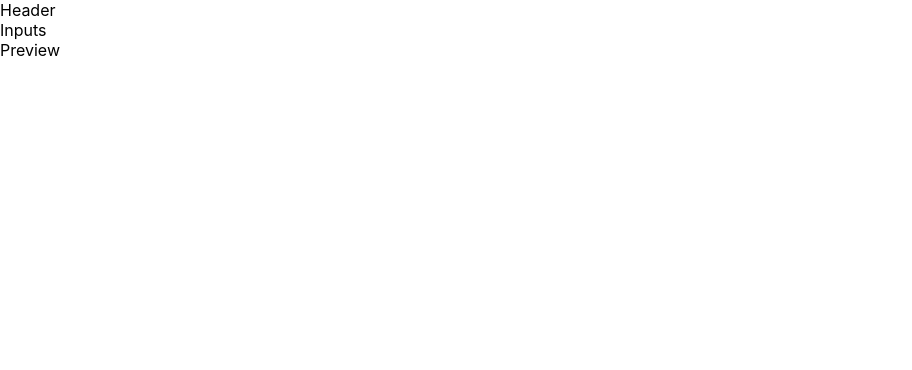
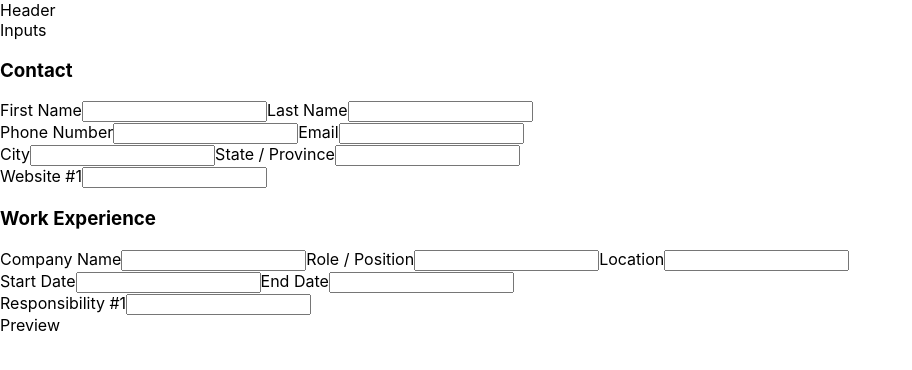
Before and after one commit to JacobGiordano/cv-app, a React (Create React App) app: page / in a window 1280 px wide. Shown: the top 370 px of the page, without its empty margins (0-912 px from the left). Built offline with nearby package versions, Linux system fonts and the light colour scheme.

Commit message:
Add Contact, Profile & Work Experience Components

```diff
--- /dev/null
+++ b/src/components/Contact/Contact.js
@@ -0,0 +1,71 @@
+import React, { Component } from 'react';
+import uniqid from "uniqid";
+
+class Contact extends Component {
+  constructor(props) {
+    super(props)
+
+    this.state ={
+      first_name: "",
+      last_name: "",
+      phone: "",
+      email: "",
+      location: "",
+      city: "",
+      state_province: "",
+      websites: [
+        {
+          id: uniqid(),
+          site: ""
+        }
+      ],
+    }
+  }
+  render() {
+    const sectionId = uniqid();
+    let websitesArray = [];
+    this.state.websites.map((website, i) => {
+      let labelText = `Website #${i + 1}`;
+      return websitesArray.push(
+        <div key={uniqid()}>
+          <label
+            htmlFor={`website_${sectionId}_${i}`}
+          >{labelText}</label>
+          <input
+            type="text"
+            id={`website_${sectionId}_${i}`}
+            // value={website.site}
+          />
+        </div>
+      )
+    })
+    return (
+      <>
+        <h3>Contact</h3>
+        <div>
+          <label htmlFor={`first_name_${sectionId}`}>First Name</label>
+          <input type="text" id={`first_name_${sectionId}`} />
+          <label htmlFor={`last_name_${sectionId}`}>Last Name</label>
+          <input type="text" id={`last_name_${sectionId}`} />
+        </div>
+        <div>
+          <label htmlFor={`phone_${sectionId}`}>Phone Number</label>
+          <input type="tel" id={`phone_${sectionId}`} />
+          <label htmlFor={`email_${sectionId}`}>Email</label>
+          <input type="email" id={`email_${sectionId}`} />
+        </div>
+        <div>
+          <label htmlFor={`city_${sectionId}`}>City</label>
+          <input type="text" id={`city_${sectionId}`} />
+          <label htmlFor={`state_province${sectionId}`}>State / Province</label>
+          <input type="text" id={`state_province${sectionId}`} />
+        </div>
+        <div>
+          {websitesArray}
+        </div>
+      </>
+    )
+  }
+}
+
+export default Contact
--- a/src/components/Inputs/Inputs.js
+++ b/src/components/Inputs/Inputs.js
@@ -1,5 +1,7 @@
 import React, { Component } from "react";
-import "../Inputs/Inputs.css"
+import Contact from "../Contact/Contact";
+import Profile from "../Profile/Profile";
+import WorkExperience from "../WorkExperience/WorkExperience";
 
 class Inputs extends Component {
   constructor(props) {
@@ -10,7 +12,14 @@ class Inputs extends Component {
     }
   }
   render() {
-    return <div>Inputs</div>
+    return (
+      <div className="inputs">
+        <div>Inputs</div>
+        <Profile></Profile>
+        <Contact></Contact>
+        <WorkExperience></WorkExperience>
+      </div>
+    )
   }
 }
 
--- /dev/null
+++ b/src/components/Profile/Profile.js
@@ -0,0 +1,24 @@
+import React, { Component } from 'react';
+import uniqid from "uniqid";
+
+class Profile extends Component {
+  constructor(props) {
+    super(props)
+
+    this.state = {
+      profile_text: ""
+    }
+  }
+  render() {
+    const sectionId = uniqid();
+    return (
+      this.state.profile_text && <>
+        <h3>Profile</h3>
+        <label htmlFor={`profile${sectionId}`}>Profile (optional)</label>
+        <textarea id={`profile${sectionId}`}></textarea>
+      </>
+    );
+  }
+}
+
+export default Profile;
--- /dev/null
+++ b/src/components/WorkExperience/WorkExperience.js
@@ -0,0 +1,64 @@
+import React, { Component } from 'react';
+import uniqid from "uniqid";
+
+class WorkExperience extends Component {
+  constructor(props) {
+    super(props)
+
+    this.state = {
+      id: uniqid(),
+      company: "",
+      role_position: "",
+      location: "",
+      start_date: "",
+      end_date: "",
+      responsibilities: [
+        {
+          id: uniqid(),
+          responsibility: ""
+        }
+      ]
+    }
+  }
+  render() {
+    const sectionId = uniqid();
+    let responsibilitiesArray = [];
+    this.state.responsibilities.map((resp, i) => {
+      let labelText = `Responsibility #${i + 1}`;
+      return responsibilitiesArray.push(
+        <div key={uniqid()}>
+          <label
+            htmlFor={`responsibility_${sectionId}_${i}`}
+          >{labelText}</label>
+          <input
+            type="text"
+            id={`responsibility_${sectionId}_${i}`}
+            // value={resp.responsibility}
+          />
+        </div>
+      )
+    })
+    return (
+      <>
+        <h3>Work Experience</h3>
+        <label htmlFor={`company_name_${sectionId}`}>Company Name</label>
+        <input type="text" id={`company_name_${sectionId}`} />
+        <label htmlFor={`role_position_${sectionId}`}>Role / Position</label>
+        <input type="text" id={`role_position_${sectionId}`} />
+        <label htmlFor={`location_${sectionId}`}>Location</label>
+        <input type="text" id={`location_${sectionId}`} />
+        <div>
+          <label htmlFor={`start_date_${sectionId}`}>Start Date</label>
+          <input type="text" id={`start_date_${sectionId}`} />
+          <label htmlFor={`end_date_${sectionId}`}>End Date</label>
+          <input type="text" id={`end_date_${sectionId}`} />
+        </div>
+        <div>
+          {responsibilitiesArray}
+        </div>
+      </>
+    )
+  }
+}
+
+export default WorkExperience;
```
Also changed, not shown: src/components/Contact/Contact.css (added), src/components/Profile/Profile.css (added), src/components/WorkExperience/WorkExperience.css (added).
